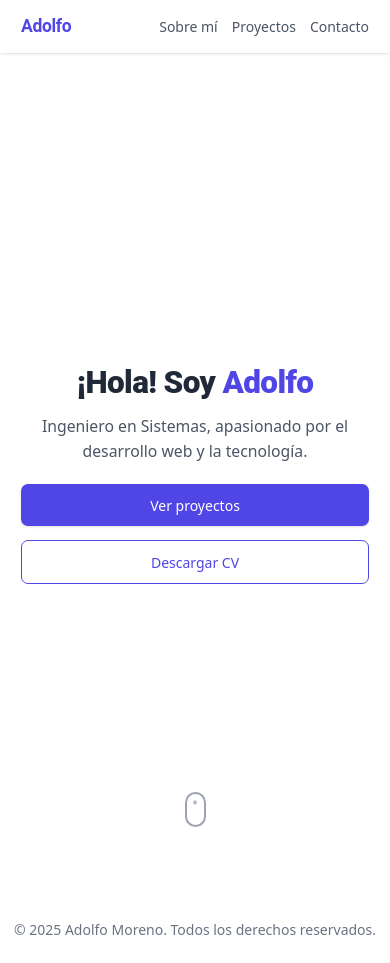
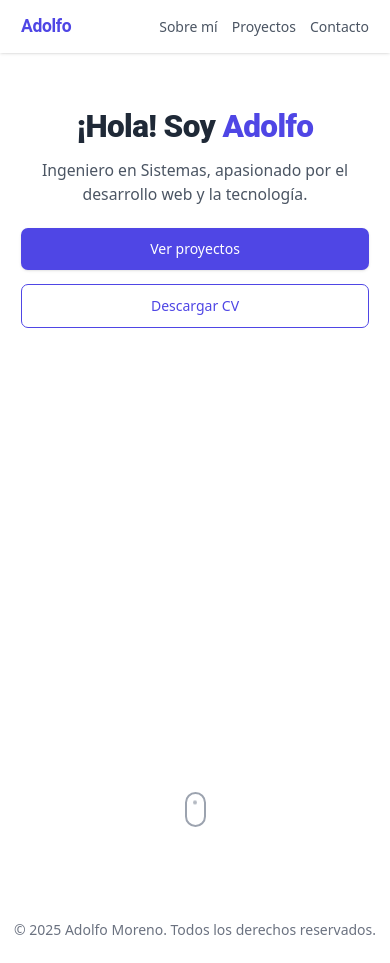
Before and after one commit to AdolfoMor/Portafolio, a Vue app: page / in a window 390 px wide. Built offline with nearby package versions, Linux system fonts and the light colour scheme.

Commit message:
mouse cel

```diff
--- a/src/Hero.vue
+++ b/src/Hero.vue
@@ -2,7 +2,7 @@
   <section
     ref="sectionRef"
     :class="[
-      'snap-start h-screen flex flex-col items-center justify-center relative bg-white dark:bg-gray-900 px-6 md:px-12 transition-all duration-700 ease-out',
+      'snap-start h-screen flex flex-col items-center justify-start md:justify-center relative bg-white dark:bg-gray-900 px-6 md:px-12 transition-all duration-700 ease-out pt-16 md:pt-0',
       isVisible ? 'opacity-100 translate-y-0' : 'opacity-0 translate-y-6'
     ]"
   >
```
